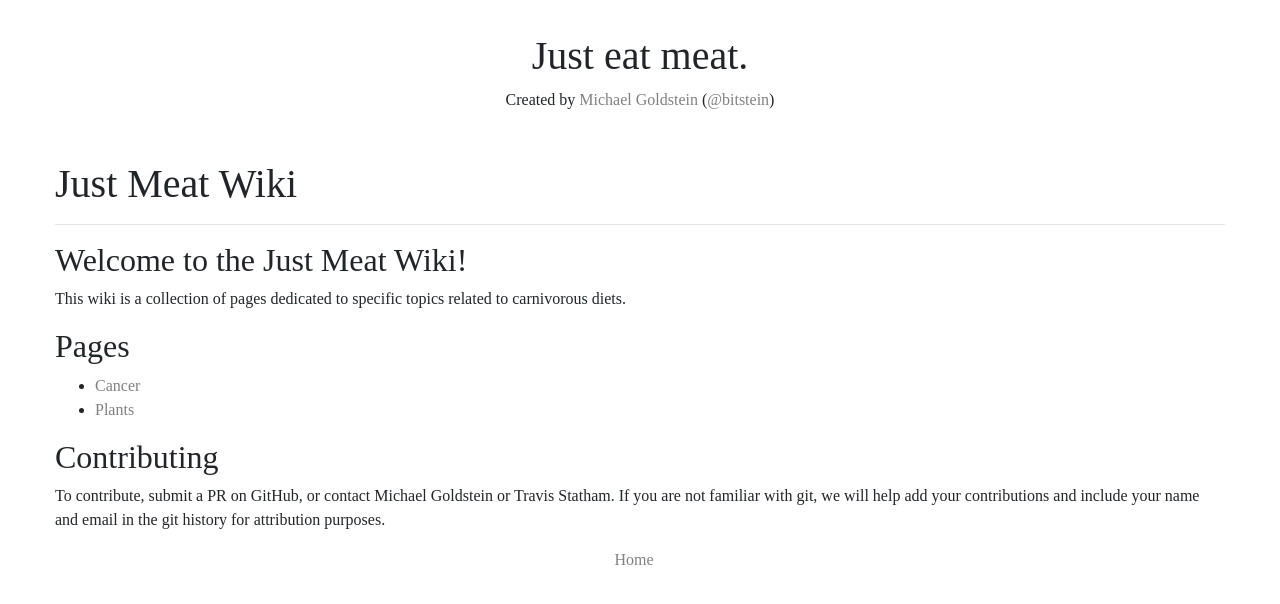
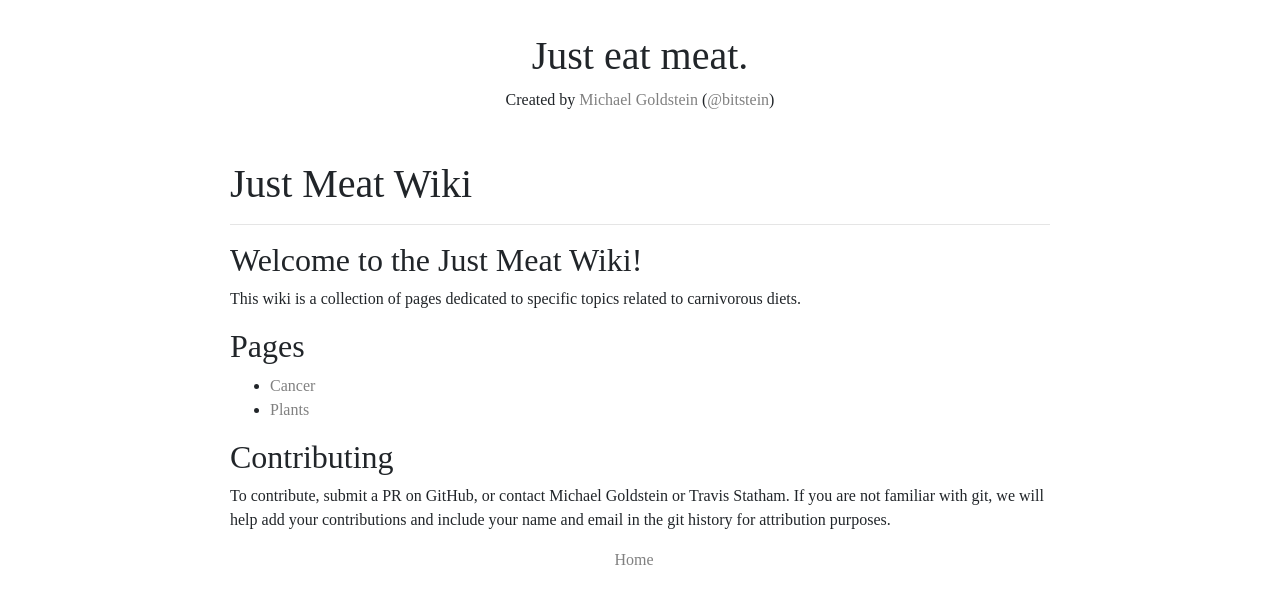
Before and after one commit to bitstein/justmeat.co, a Jekyll site: the page built from wiki/index.md, in a window 1280 px wide. Shown: the top 604 px of the page. Built offline with Jekyll 4.4.1, drawn with Linux system fonts in a browser that asks for light colours; nearby versions of some CDN libraries; some web fonts are replaced.

Commit message:
Narrow max-width of wiki page

```diff
--- a/css/styles.scss
+++ b/css/styles.scss
@@ -69,7 +69,7 @@ blockquote {
 }
 
 .wiki-container.container {
-  max-width: 1200px;
+  max-width: 850px;
 }
 
 #markdown-toc {
```
